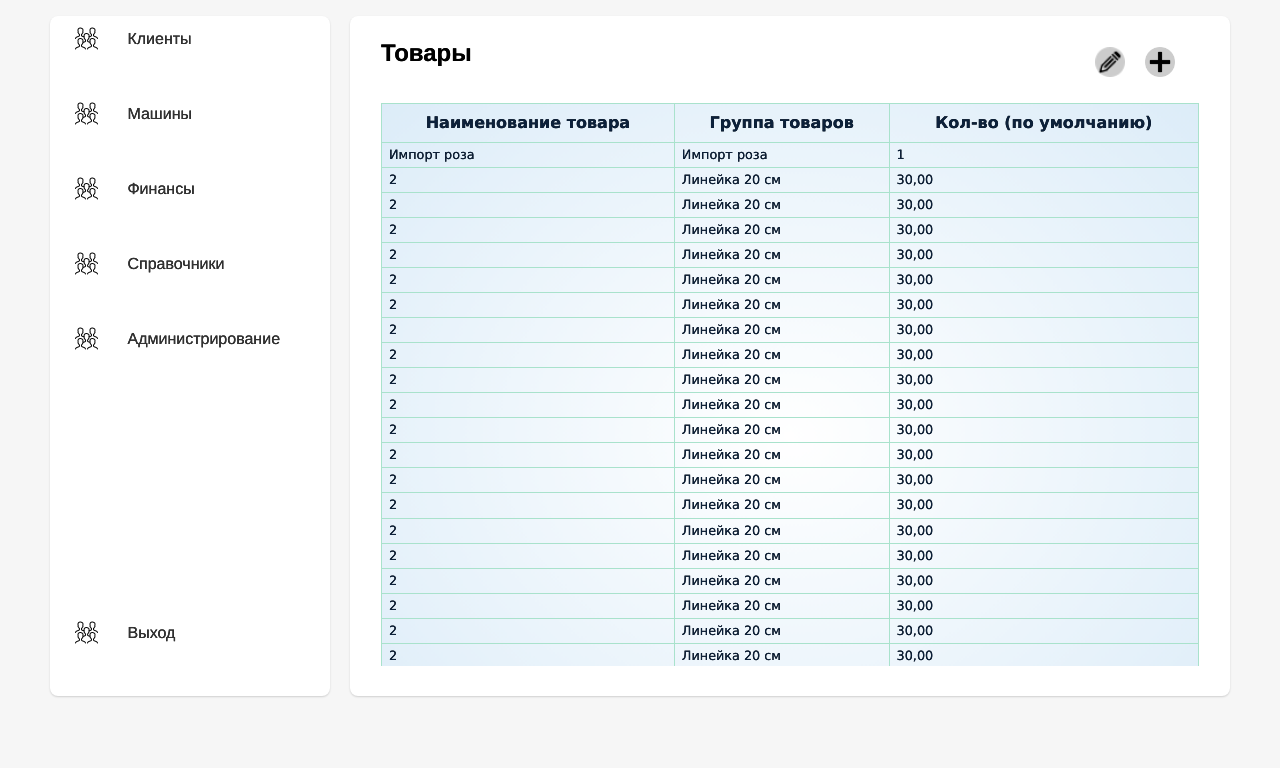
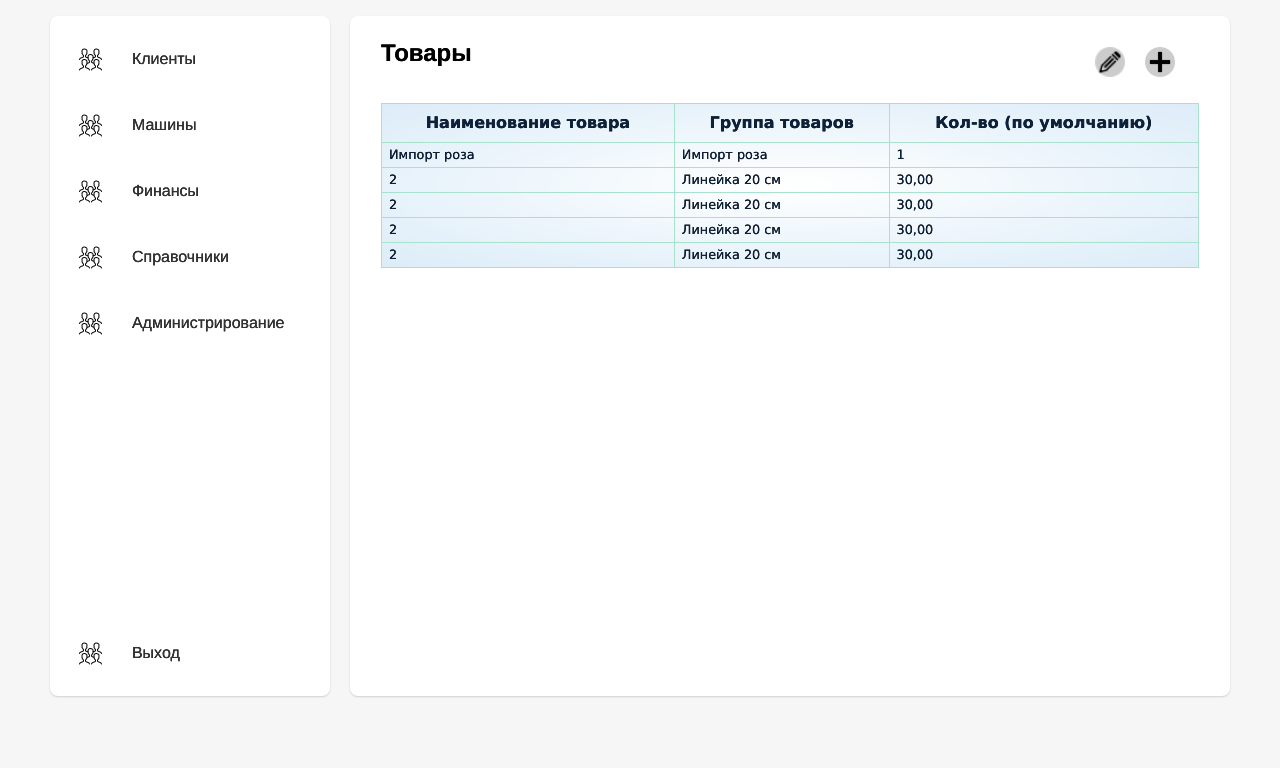
Before and after one commit to hilleri123/web_transport, a Flask app: page / in a window 1280 px wide. Shown: the top 768 px of the page. Run offline with Flask 2, Linux system fonts and the light colour scheme.

Commit message:
avram pivo ve4er

```diff
--- a/avantura/python/web_transport/web/app/static/css/main.css
+++ b/avantura/python/web_transport/web/app/static/css/main.css
@@ -85,7 +85,7 @@
 }
 .child_action_class{
   padding-left: 74px;
-  height: 30px;
+  height: 45px;
   padding-right: 24px;
   cursor: pointer;
   width: calc(100% - 96px);
@@ -103,6 +103,9 @@
   position: absolute;
   bottom:9px;
   right:0;
+}
+.parent0{
+  margin-top: 9px;
 }
 .choice11{
   background-position: center center;
@@ -162,12 +165,13 @@
     color: #333;
 }
 
-.action_class{
+.action_class:before{
   display: inline-block;
   vertical-align: middle;
   content: '';
+  height: 100%;
 }
-.child_action_class,{
+.child_action_class:before{
   display: inline-block;
   height: 100%;
   vertical-align: middle;
@@ -262,7 +266,7 @@
 }
 .cancel0{
   padding-top:40px;
-  padding-left: 330px;
+  margin-left: 330px;
   font-size: 20px;
   font-weight: 500;
   position: absolute;
--- a/avantura/python/web_transport/web/app/templates/storage.html
+++ b/avantura/python/web_transport/web/app/templates/storage.html
@@ -16,7 +16,7 @@
 
         {% for action in menu %}
           {% if action.html_class %}
-          <div class="{{action.html_class}} {{action.main_class}}" style="margin-top: 9px;" onclick="{{action.onclick}}">
+          <div class="{{action.html_class}} {{action.main_class}}" onclick="{{action.onclick}}">
               <span class="choice11"></span>
               <div class="sect1">
                 <a class="per1">{{action.text}}</a>
@@ -26,7 +26,7 @@
           {% if action.children %}
           {% for action in action.children %}
             {% if action.child_name %}
-              <div class="{{action.child_name}} {{action.child_action_class}}" style="margin-top: 9px;" onclick="{{action.onclick}}">
+              <div class="{{action.child_name}} {{action.child_action_class}}"  onclick="{{action.onclick}}">
                 <span class="choice11"></span>
                 <div class="sect1">
                   <a class="per1">{{action.text}}</a>
@@ -79,111 +79,12 @@
         <td>Линейка 20 см</td>
         <td>30,00</td>
       </tr>
-      <tr>
-        <td>2</td>
-        <td>Линейка 20 см</td>
-        <td>30,00</td>
-      </tr>
-      <tr>
-        <td>2</td>
-        <td>Линейка 20 см</td>
-        <td>30,00</td>
-      </tr>
-      <tr>
-        <td>2</td>
-        <td>Линейка 20 см</td>
-        <td>30,00</td>
-      </tr>
-      <tr>
-        <td>2</td>
-        <td>Линейка 20 см</td>
-        <td>30,00</td>
-      </tr>
-      <tr>
-        <td>2</td>
-        <td>Линейка 20 см</td>
-        <td>30,00</td>
-      </tr>
-      <tr>
-        <td>2</td>
-        <td>Линейка 20 см</td>
-        <td>30,00</td>
-      </tr>
-      <tr>
-        <td>2</td>
-        <td>Линейка 20 см</td>
-        <td>30,00</td>
-      </tr>
-      <tr>
-        <td>2</td>
-        <td>Линейка 20 см</td>
-        <td>30,00</td>
-      </tr>
-      <tr>
-        <td>2</td>
-        <td>Линейка 20 см</td>
-        <td>30,00</td>
-      </tr>
-      <tr>
-        <td>2</td>
-        <td>Линейка 20 см</td>
-        <td>30,00</td>
-      </tr>
-      <tr>
-        <td>2</td>
-        <td>Линейка 20 см</td>
-        <td>30,00</td>
-      </tr>
-      <tr>
-        <td>2</td>
-        <td>Линейка 20 см</td>
-        <td>30,00</td>
-      </tr>
-      <tr>
-        <td>2</td>
-        <td>Линейка 20 см</td>
-        <td>30,00</td>
-      </tr>
-      <tr>
-        <td>2</td>
-        <td>Линейка 20 см</td>
-        <td>30,00</td>
-      </tr>
-      <tr>
-        <td>2</td>
-        <td>Линейка 20 см</td>
-        <td>30,00</td>
-      </tr>
-      <tr>
-        <td>2</td>
-        <td>Линейка 20 см</td>
-        <td>30,00</td>
-      </tr>
-      <tr>
-        <td>2</td>
-        <td>Линейка 20 см</td>
-        <td>30,00</td>
-      </tr>
-      <tr>
-        <td>2</td>
-        <td>Линейка 20 см</td>
-        <td>30,00</td>
-      </tr>
-      <tr>
-        <td>2</td>
-        <td>Линейка 20 см</td>
-        <td>30,00</td>
-      </tr>
-      <tr>
-        <td>2</td>
-        <td>Линейка 20 см</td>
-        <td>30,00</td>
-      </tr>
     </table>
   </div>
   </div>
   </div>
   </div>
+</div>
   <div class="b-popup" id="popup1">
       <div class="b-popup-content">
         <div class="dd1">
```
